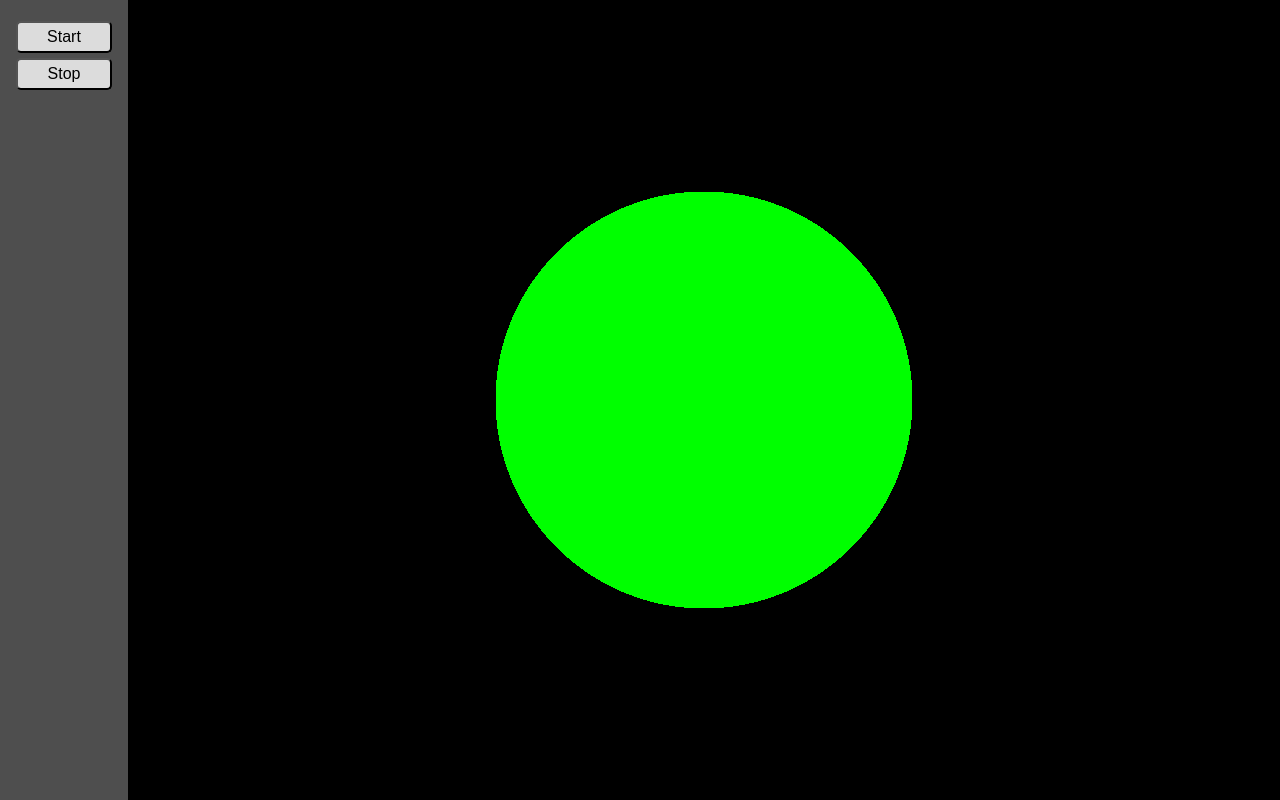
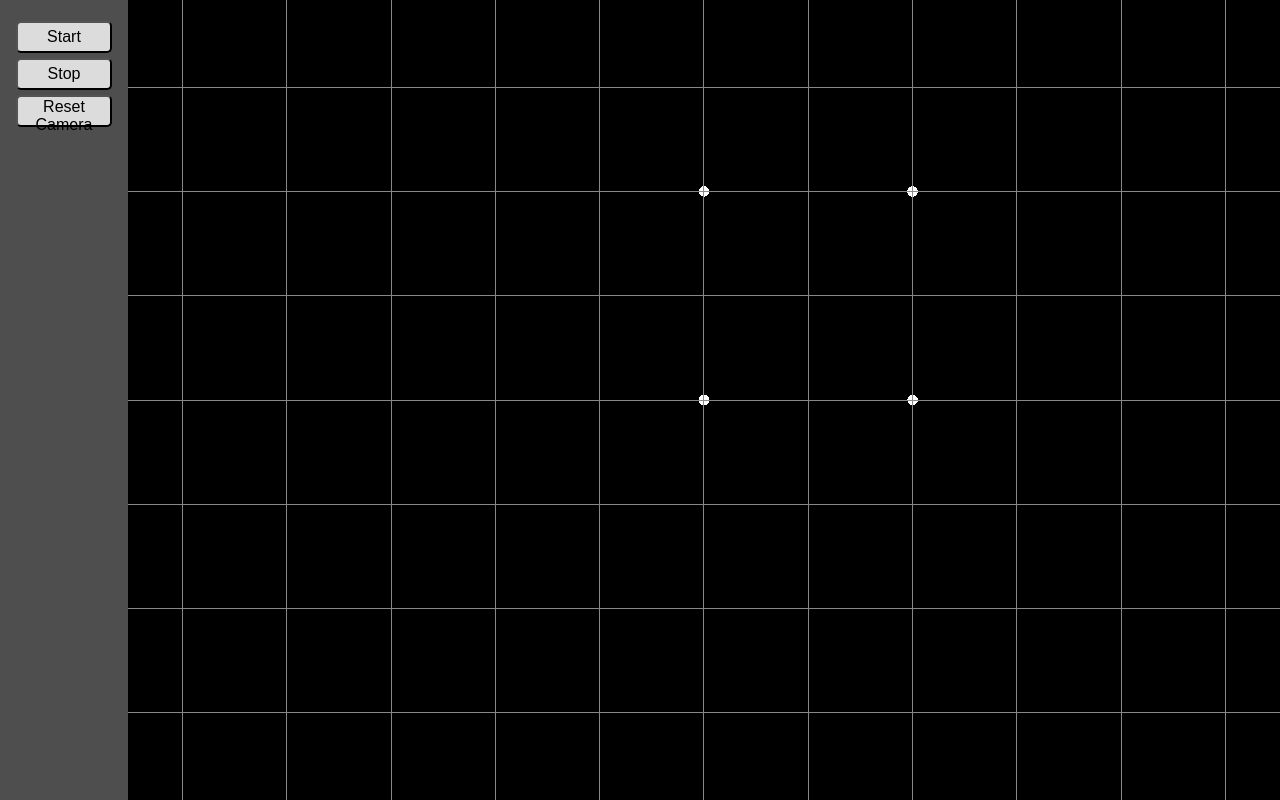
Before and after one commit to Illuminate-dev/physics-sim, a website with bundled scripts: page index.html in a window 1280 px wide. Built offline with nearby package versions, Linux system fonts and the light colour scheme.

Commit message:
add circuit representation + grid + a little drawing

```diff
--- a/index.html
+++ b/index.html
@@ -9,6 +9,7 @@
     <div id="sidebar">
       <button id="start">Start</button>
       <button id="stop">Stop</button>
+      <button id="reset">Reset Camera</button>
     </div>
     <script type="module" src="/src/main.js"></script>
   </body>
--- /dev/null
+++ b/src/Circuit.js
@@ -0,0 +1,68 @@
+import * as THREE from "three";
+
+class Node {
+  constructor(x, y) {
+    this.x = x;
+    this.y = y;
+    this.forwardConnections = [];
+  }
+
+  connect(nodeOut, ...components) {
+    this.forwardConnections.push({ nodeOut, components });
+  }
+}
+
+class Component {
+  constructor() {
+
+  }
+}
+
+const circle = new THREE.Shape();
+const radius = 0.05;
+circle.absarc(0, 0, radius);
+
+const segments = 100;
+const circleGeometry = new THREE.ShapeGeometry(circle, segments / 2);
+
+const circleMaterial = new THREE.MeshBasicMaterial({
+  color: 0xffffff,
+  side: THREE.DoubleSide,
+  depthWrite: false
+});
+
+const circleMesh = new THREE.Mesh(circleGeometry, circleMaterial);
+
+
+
+class Circuit {
+  constructor() {
+    this.nodes = [];
+  }
+
+  addNode(x, y) {
+    this.nodes.push(new Node(x, y));
+    return this.nodes[this.nodes.length - 1];
+  }
+
+  addToScene(scene) {
+
+    for (let i = 0; i < this.nodes.length; i++) {
+      let node = this.nodes[i];
+      // draw node circle
+      let newMesh = circleMesh.clone();
+      newMesh.position.x = node.x;
+      newMesh.position.y = node.y;
+      scene.add(newMesh)
+
+      // draw connections
+      for (let j = 0; j < node.forwardConnections.length; j++) {
+        let { nodeOut, components } = node.forwardConnections[j];
+
+      }
+    }
+  }
+}
+
+
+export { Component, Circuit }
--- a/src/main.js
+++ b/src/main.js
@@ -1,7 +1,11 @@
 import "./style.css";
+
+import { Circuit, Component } from "./Circuit.js";
 
 import * as THREE from "three";
 import { MapControls } from "three/examples/jsm/Addons.js";
+
+// setup
 
 let sceneWidth = Math.max(0.9 * window.innerWidth, window.innerWidth - 200);
 let sceneHeight = window.innerHeight;
@@ -25,31 +29,35 @@ camera.position.z = 5;
 const controls = new MapControls(camera, renderer.domElement);
 controls.screenSpacePanning = true;
 controls.mouseButtons.RIGHT = null;
+controls.maxDistance = 20;
 
 
 // create objects
 
-const circle = new THREE.Shape();
-circle.absarc(0, 0, 2);
-
-const geometry = new THREE.ShapeGeometry(circle, 100);
-
-const material = new THREE.MeshBasicMaterial({
-  color: 0x00ff00,
-  side: THREE.DoubleSide,
-  depthWrite: false
-});
-
-const mesh = new THREE.Mesh(geometry, material);
-
-scene.add(mesh);
+const testCircuit = new Circuit();
+const node1 = testCircuit.addNode(0, 2);
+const node2 = testCircuit.addNode(2, 2);
+const node3 = testCircuit.addNode(2, 0);
+const node4 = testCircuit.addNode(0, 0);
+node1.connect(node2, new Component());
+node2.connect(node3, new Component());
+node3.connect(node4);
+node4.connect(node1);
 
 
+{
+  const grid = new THREE.GridHelper(100, 100, 0x888888);
+  grid.rotation.x = Math.PI / 2;
+
+  scene.add(grid);
+
+  testCircuit.addToScene(scene);
+
+}
 
 
+// rendering
 function animate() {
-
-
   renderer.render(scene, camera);
 }
 
@@ -63,12 +71,18 @@ function setWindowSize() {
   camera.updateProjectionMatrix();
 }
 
-// Add button controlls pausing and playing
+// // Add button controlls pausing and playing
+//
+// document.getElementById("stop").addEventListener("click", () => {
+//   paused = true;
+// });
+//
+// document.getElementById("start").addEventListener("click", () => {
+//   paused = false;
+// });
 
-document.getElementById("stop").addEventListener("click", () => {
-  paused = true;
+// reset camera
+document.getElementById("reset").addEventListener("click", () => {
+  camera.position.set(0, 0, 5);
+  controls.reset();
 });
-
-document.getElementById("start").addEventListener("click", () => {
-  paused = false;
-});
```
